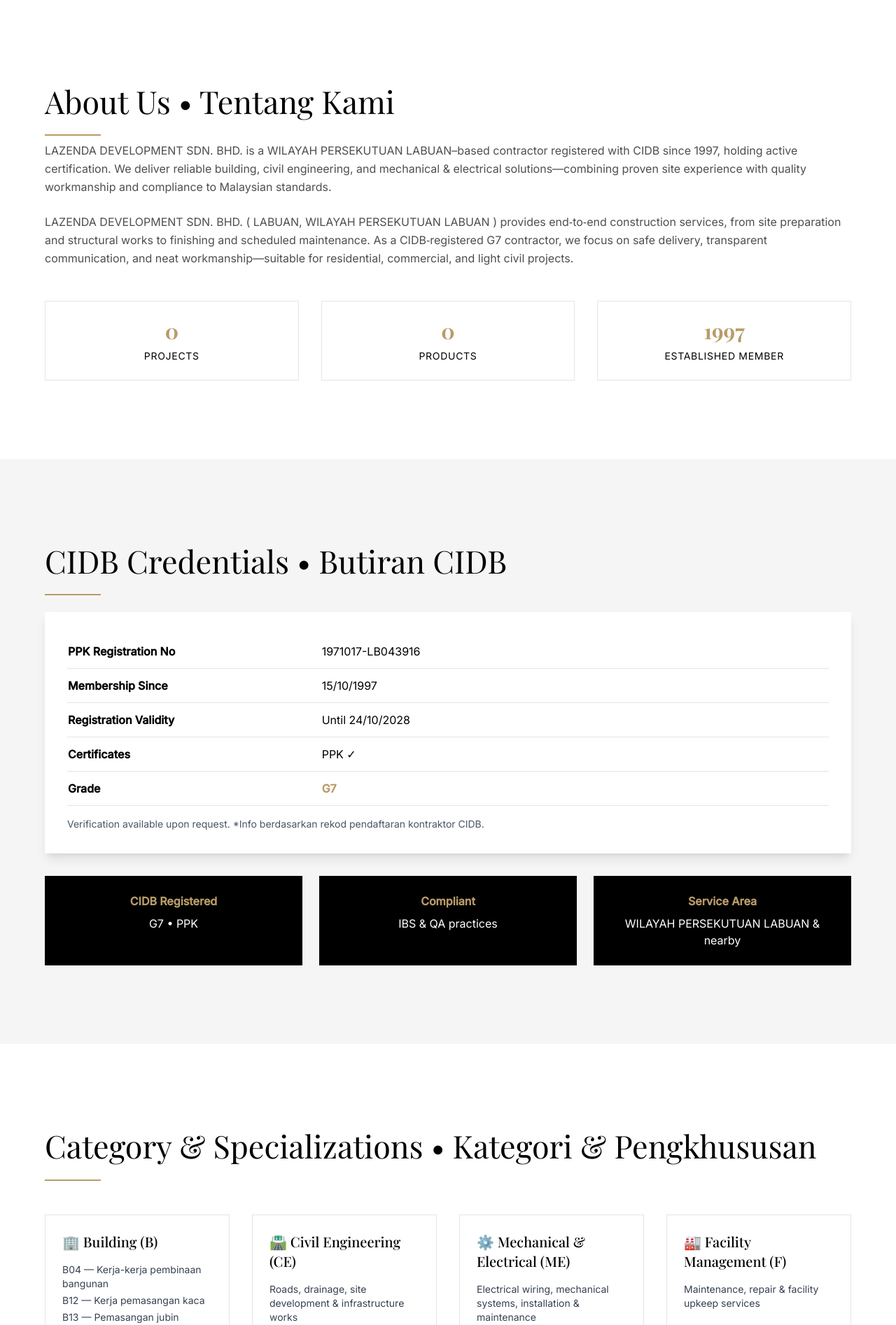
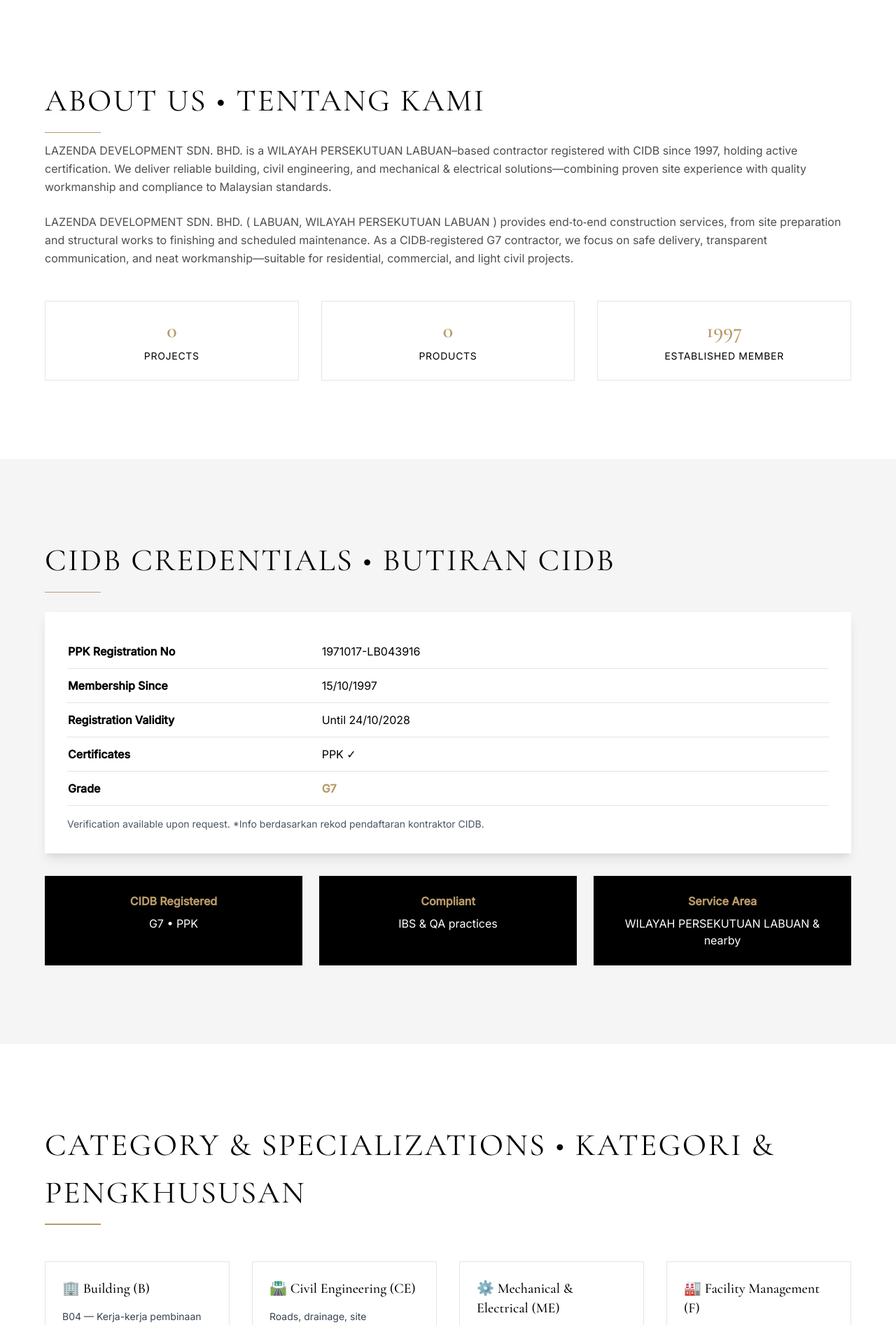
Before and after one commit to EUR-ING-Tc-HazwanHosdi/Lazenda_Development_Sdn_Bhd, a Flask app: page / in a window 1280 px wide. Shown: the part 861-2755 px from the top of the page at 70% size. Run offline with Flask 3, Linux system fonts and the light colour scheme; some libraries are stand-ins or nearby versions.

Commit message:
Update font styles and navigation structure in HTML

```diff
--- a/templates/index.html
+++ b/templates/index.html
@@ -25,6 +25,7 @@
                     fontFamily: {
                         sans: ['Inter', 'sans-serif'],
                         display: ['Playfair Display', 'serif'],
+                        elegant: ['Cormorant Garamond', 'serif'],
                     },
                 }
             }
@@ -35,40 +36,48 @@
             .transition-custom { transition: all 0.4s cubic-bezier(0.4, 0, 0.2, 1); }
             .text-shadow { text-shadow: 0 2px 10px rgba(0,0,0,0.3); }
             .logo-text {
-                font-family: 'Inter', sans-serif;
+                font-family: 'Cormorant Garamond', serif;
                 font-weight: 300;
-                letter-spacing: 0.25em;
-                line-height: 1.2;
+                letter-spacing: 0.35em;
+                line-height: 1.1;
+                text-transform: uppercase;
+            }
+            .nav-text {
+                font-family: 'Cormorant Garamond', serif;
+                font-weight: 400;
+                letter-spacing: 0.2em;
+                text-transform: uppercase;
             }
             .border-gold-line {
                 width: 80px;
-                height: 2px;
+                height: 1.5px;
                 background-color: #B89B68;
+                margin: 4px auto;
             }
         }
     </style>
     <link rel="preconnect" href="https://fonts.googleapis.com">
     <link rel="preconnect" href="https://fonts.gstatic.com" crossorigin>
-    <link href="https://fonts.googleapis.com/css2?family=Inter:wght@300;400;500&family=Playfair+Display:wght@400;500;600;700&display=swap" rel="stylesheet">
+    <link href="https://fonts.googleapis.com/css2?family=Cormorant+Garamond:wght@300;400;500;600&family=Inter:wght@300;400;500&family=Playfair+Display:wght@400;500;600;700&display=swap" rel="stylesheet">
 </head>
 <body class="bg-white text-black font-sans">
 
-<!-- Navigation — FULL BLACK BACKGROUND -->
-<nav class="w-full bg-black px-8 md:px-16 py-6 flex justify-between items-center fixed top-0 left-0 z-50 shadow-md">
-    <!-- Custom Logo exactly like your image -->
-    <a href="#" class="flex flex-col items-center">
-        <span class="logo-text text-[clamp(1.8rem,4vw,2.5rem)] text-white font-light tracking-[0.3em]">LAZENDA</span>
-        <span class="w-[80%] h-[1px] bg-gold my-1"></span>
-        <span class="text-[0.6rem] uppercase text-gold tracking-[0.4em]">DEVELOPMENT</span>
+<!-- Navigation — FULL BLACK BACKGROUND + ELEGANT FONT -->
+<nav class="w-full bg-black px-8 md:px-16 py-5 flex justify-between items-center fixed top-0 left-0 z-50 shadow-md">
+    <!-- Premium Elegant Logo -->
+    <a href="#" class="flex flex-col items-start">
+        <span class="logo-text text-[clamp(2rem,4.5vw,2.8rem)] text-white">LAZENDA</span>
+        <span class="w-[90%] border-gold-line"></span>
+        <span class="text-[0.65rem] uppercase text-gold tracking-[0.4em] font-light">DEVELOPMENT</span>
     </a>
 
-    <div class="flex items-center gap-8">
-        <a href="#home" class="text-sm text-white/90 hover:text-gold transition-custom uppercase tracking-wider">HOME</a>
-        <a href="#project" class="text-sm text-white/90 hover:text-gold transition-custom uppercase tracking-wider">Our Project</a>
-        <a href="#product" class="text-sm text-white/90 hover:text-gold transition-custom uppercase tracking-wider">Our Product</a>
-        <a href="#service" class="text-sm text-white/90 hover:text-gold transition-custom uppercase tracking-wider">Our Service</a>
-        <a href="#team" class="text-sm text-white/90 hover:text-gold transition-custom uppercase tracking-wider">Management Team</a>
-        <button class="text-white text-lg hover:text-gold transition-custom"><i class="fa fa-bars"></i></button>
+    <div class="flex items-center gap-10">
+        <a href="#home" class="nav-text text-base text-white/90 hover:text-gold transition-custom">HOME</a>
+        <a href="#project" class="nav-text text-base text-white/90 hover:text-gold transition-custom">OUR PROJECT</a>
+        <a href="#product" class="nav-text text-base text-white/90 hover:text-gold transition-custom">OUR PRODUCT</a>
+        <a href="#service" class="nav-text text-base text-white/90 hover:text-gold transition-custom">OUR SERVICE</a>
+        <a href="#team" class="nav-text text-base text-white/90 hover:text-gold transition-custom">MANAGEMENT TEAM</a>
+        <button class="text-white text-xl hover:text-gold transition-custom"><i class="fa fa-bars"></i></button>
     </div>
 </nav>
 
@@ -78,20 +87,20 @@
          alt="Luxury Modern Villa" class="w-full h-full object-cover">
     <div class="absolute inset-0 bg-black/40"></div>
     <div class="absolute bottom-20 left-16 md:left-24 text-white">
-        <h1 class="text-[clamp(2.2rem,5vw,4rem)] font-display font-medium leading-tight text-shadow mb-4">
+        <h1 class="text-[clamp(2.2rem,5vw,4rem)] font-elegant font-medium leading-tight text-shadow mb-4 uppercase tracking-wider">
             LAZENDA DEVELOPMENT SDN. BHD.
         </h1>
-        <p class="text-lg md:text-xl text-white/90 mb-6">CIDB Registered Contractor • G7 • WILAYAH PERSEKUTUAN LABUAN</p>
-        <p class="text-gold text-lg font-medium">Bright, Trusted & Compliant — CIDB Registered</p>
+        <p class="text-lg md:text-xl text-white/90 mb-6 font-light">CIDB Registered Contractor • G7 • WILAYAH PERSEKUTUAN LABUAN</p>
+        <p class="text-gold text-lg font-elegant font-medium">Bright, Trusted & Compliant — CIDB Registered</p>
     </div>
 </section>
 
 <!-- About Us • Tentang Kami -->
 <section class="py-28 px-8 md:px-16 bg-white">
     <div class="max-w-7xl mx-auto">
-        <h2 class="text-[clamp(1.8rem,4vw,2.8rem)] font-display font-normal mb-6 relative">
+        <h2 class="text-[clamp(1.8rem,4vw,2.8rem)] font-elegant font-normal mb-6 relative uppercase tracking-wider">
             About Us • Tentang Kami
-            <span class="absolute -bottom-4 left-0 border-gold-line"></span>
+            <span class="absolute -bottom-4 left-0 border-gold-line w-20"></span>
         </h2>
         <p class="text-gray-800/80 leading-relaxed mb-6">
             LAZENDA DEVELOPMENT SDN. BHD. is a WILAYAH PERSEKUTUAN LABUAN–based contractor registered with CIDB since 1997, holding active certification. We deliver reliable building, civil engineering, and mechanical & electrical solutions—combining proven site experience with quality workmanship and compliance to Malaysian standards.
@@ -102,15 +111,15 @@
 
         <div class="grid md:grid-cols-3 gap-8 mt-12 text-center">
             <div class="p-6 border border-gray-200">
-                <div class="text-3xl font-display font-bold text-gold mb-2">0</div>
+                <div class="text-3xl font-elegant font-bold text-gold mb-2">0</div>
                 <div class="text-sm uppercase tracking-wider">Projects</div>
             </div>
             <div class="p-6 border border-gray-200">
-                <div class="text-3xl font-display font-bold text-gold mb-2">0</div>
+                <div class="text-3xl font-elegant font-bold text-gold mb-2">0</div>
                 <div class="text-sm uppercase tracking-wider">Products</div>
             </div>
             <div class="p-6 border border-gray-200">
-                <div class="text-3xl font-display font-bold text-gold mb-2">1997</div>
+                <div class="text-3xl font-elegant font-bold text-gold mb-2">1997</div>
                 <div class="text-sm uppercase tracking-wider">Established Member</div>
             </div>
         </div>
@@ -120,9 +129,9 @@
 <!-- CIDB Credentials • Butiran CIDB -->
 <section class="py-28 px-8 md:px-16 bg-gray-100">
     <div class="max-w-7xl mx-auto">
-        <h2 class="text-[clamp(1.8rem,4vw,2.8rem)] font-display font-normal mb-10 relative">
+        <h2 class="text-[clamp(1.8rem,4vw,2.8rem)] font-elegant font-normal mb-10 relative uppercase tracking-wider">
             CIDB Credentials • Butiran CIDB
-            <span class="absolute -bottom-4 left-0 border-gold-line"></span>
+            <span class="absolute -bottom-4 left-0 border-gold-line w-20"></span>
         </h2>
 
         <div class="bg-white shadow-lg p-8 mb-8">
@@ -171,14 +180,14 @@
 <!-- Category & Specializations • Kategori & Pengkhususan -->
 <section class="py-28 px-8 md:px-16 bg-white">
     <div class="max-w-7xl mx-auto">
-        <h2 class="text-[clamp(1.8rem,4vw,2.8rem)] font-display font-normal mb-16 relative">
+        <h2 class="text-[clamp(1.8rem,4vw,2.8rem)] font-elegant font-normal mb-16 relative uppercase tracking-wider">
             Category & Specializations • Kategori & Pengkhususan
-            <span class="absolute -bottom-4 left-0 border-gold-line"></span>
+            <span class="absolute -bottom-4 left-0 border-gold-line w-20"></span>
         </h2>
 
         <div class="grid md:grid-cols-2 lg:grid-cols-4 gap-8 mb-12">
             <div class="p-6 border border-gray-200 hover:border-gold transition-custom">
-                <h3 class="text-xl font-display font-medium mb-4">🏢 Building (B)</h3>
+                <h3 class="text-xl font-elegant font-medium mb-4">🏢 Building (B)</h3>
                 <ul class="space-y-1 text-sm text-gray-700">
                     <li>B04 — Kerja-kerja pembinaan bangunan</li>
                     <li>B12 — Kerja pemasangan kaca</li>
@@ -190,15 +199,15 @@
                 </ul>
             </div>
             <div class="p-6 border border-gray-200 hover:border-gold transition-custom">
-                <h3 class="text-xl font-display font-medium mb-4">🛣️ Civil Engineering (CE)</h3>
+                <h3 class="text-xl font-elegant font-medium mb-4">🛣️ Civil Engineering (CE)</h3>
                 <p class="text-sm text-gray-700">Roads, drainage, site development & infrastructure works</p>
             </div>
             <div class="p-6 border border-gray-200 hover:border-gold transition-custom">
-                <h3 class="text-xl font-display font-medium mb-4">⚙️ Mechanical & Electrical (ME)</h3>
+                <h3 class="text-xl font-elegant font-medium mb-4">⚙️ Mechanical & Electrical (ME)</h3>
                 <p class="text-sm text-gray-700">Electrical wiring, mechanical systems, installation & maintenance</p>
             </div>
             <div class="p-6 border border-gray-200 hover:border-gold transition-custom">
-                <h3 class="text-xl font-display font-medium mb-4">🏭 Facility Management (F)</h3>
+                <h3 class="text-xl font-elegant font-medium mb-4">🏭 Facility Management (F)</h3>
                 <p class="text-sm text-gray-700">Maintenance, repair & facility upkeep services</p>
             </div>
         </div>
@@ -210,9 +219,9 @@
 <!-- Our Project -->
 <section id="project" class="py-20 px-8 md:px-16 bg-gray-100">
     <div class="max-w-7xl mx-auto text-center">
-        <h2 class="text-[clamp(1.8rem,4vw,2.8rem)] font-display font-normal mb-6 relative inline-block">
+        <h2 class="text-[clamp(1.8rem,4vw,2.8rem)] font-elegant font-normal mb-6 relative inline-block uppercase tracking-wider">
             Past Projects • Projek Terdahulu
-            <span class="absolute -bottom-4 left-1/2 -translate-x-1/2 border-gold-line"></span>
+            <span class="absolute -bottom-4 left-1/2 -translate-x-1/2 border-gold-line w-20"></span>
         </h2>
         <p class="text-gray-600 italic mt-8">No Data/Record Found</p>
     </div>
@@ -221,9 +230,9 @@
 <!-- Our Product -->
 <section id="product" class="py-20 px-8 md:px-16 bg-white">
     <div class="max-w-7xl mx-auto text-center">
-        <h2 class="text-[clamp(1.8rem,4vw,2.8rem)] font-display font-normal mb-6 relative inline-block">
+        <h2 class="text-[clamp(1.8rem,4vw,2.8rem)] font-elegant font-normal mb-6 relative inline-block uppercase tracking-wider">
             Products Supply • Bekalan Produk
-            <span class="absolute -bottom-4 left-1/2 -translate-x-1/2 border-gold-line"></span>
+            <span class="absolute -bottom-4 left-1/2 -translate-x-1/2 border-gold-line w-20"></span>
         </h2>
         <p class="text-gray-600 italic mt-8">No Data/Record Found</p>
     </div>
@@ -232,9 +241,9 @@
 <!-- Our Service -->
 <section id="service" class="py-20 px-8 md:px-16 bg-gray-100">
     <div class="max-w-7xl mx-auto text-center">
-        <h2 class="text-[clamp(1.8rem,4vw,2.8rem)] font-display font-normal mb-6 relative inline-block">
+        <h2 class="text-[clamp(1.8rem,4vw,2.8rem)] font-elegant font-normal mb-6 relative inline-block uppercase tracking-wider">
             Services • Servis
-            <span class="absolute -bottom-4 left-1/2 -translate-x-1/2 border-gold-line"></span>
+            <span class="absolute -bottom-4 left-1/2 -translate-x-1/2 border-gold-line w-20"></span>
         </h2>
         <p class="text-gray-600 italic mt-8">No Data/Record Found</p>
     </div>
@@ -243,9 +252,9 @@
 <!-- Management Team -->
 <section id="team" class="py-20 px-8 md:px-16 bg-white">
     <div class="max-w-7xl mx-auto text-center">
-        <h2 class="text-[clamp(1.8rem,4vw,2.8rem)] font-display font-normal mb-6 relative inline-block">
+        <h2 class="text-[clamp(1.8rem,4vw,2.8rem)] font-elegant font-normal mb-6 relative inline-block uppercase tracking-wider">
             Management Team • Pasukan Pengurusan
-            <span class="absolute -bottom-4 left-1/2 -translate-x-1/2 border-gold-line"></span>
+            <span class="absolute -bottom-4 left-1/2 -translate-x-1/2 border-gold-line w-20"></span>
         </h2>
         <p class="text-gray-600 italic mt-8">No Data/Record Found</p>
     </div>
@@ -254,9 +263,9 @@
 <!-- Contact Us • Hubungi Kami -->
 <section class="py-28 px-8 md:px-16 bg-black text-white">
     <div class="max-w-7xl mx-auto">
-        <h2 class="text-[clamp(1.8rem,4vw,2.8rem)] font-display font-normal mb-10 relative">
+        <h2 class="text-[clamp(1.8rem,4vw,2.8rem)] font-elegant font-normal mb-10 relative uppercase tracking-wider">
             Contact Us • Hubungi Kami
-            <span class="absolute -bottom-4 left-0 border-gold-line"></span>
+            <span class="absolute -bottom-4 left-0 border-gold-line w-20"></span>
         </h2>
 
         <div class="grid md:grid-cols-2 gap-12">
```
